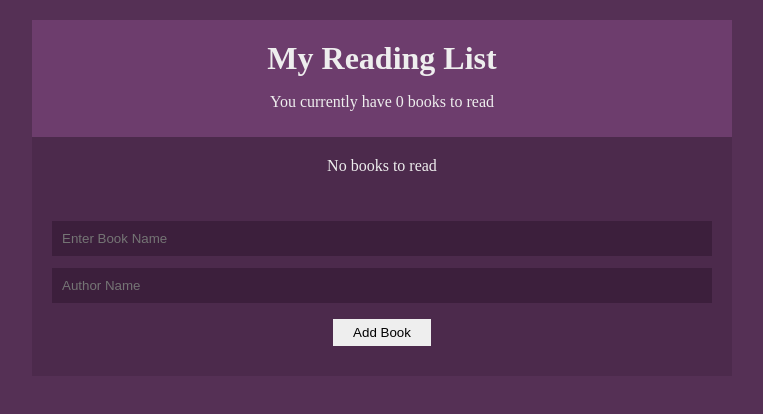
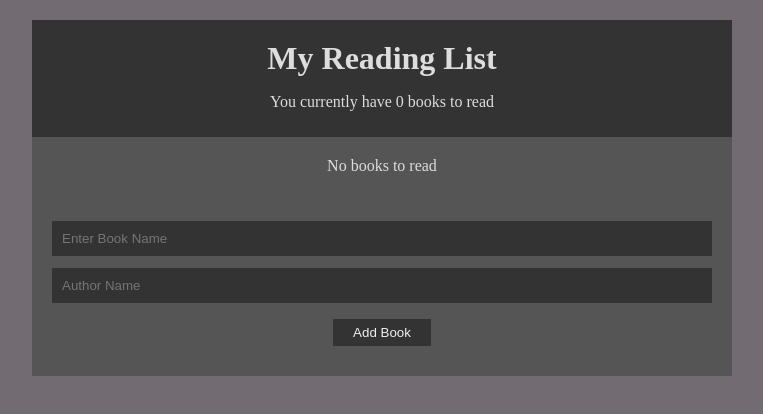
Before and after one commit to pranav589/reading-list-app-using-react, a React app: page / in a window 1280 px wide. Shown: the whole page, without its empty margins (258-1021 px from the left). Built offline with nearby package versions, Linux system fonts and the light colour scheme.

Commit message:
1 file modified

```diff
--- a/style.css
+++ b/style.css
@@ -2,21 +2,21 @@ body{
   margin:0;
   padding:0;
   box-sizing: border-box;
-  background:#553055
+  background:#726c72
 }
 
 .App{
-  background:#4c2a4c;
+  background:#555;
   margin:20px auto;
   width:90%;
   max-width: 700px;
-  color:#eee;
+  color:#ddd;
 }
 
 .navbar{
   padding:10px 20px;
   text-align: center;
-  background: #6d3d6d
+  background: #333
 }
 
 .navbar h1{
@@ -34,7 +34,7 @@ body{
 }
 
 .book-list li{
-  background: #6d3d6d;
+  background: #333;
   border-radius: 4px;
   padding:10px;
   cursor: pointer;
@@ -72,15 +72,17 @@ input[type="text"]{
   padding:10px;
   box-sizing: border-box;
   margin:6px 0;
-  background: #3c1f3c;
-  color: #fff;
-  border:0
+  background: #333;
+  color: #eee;
+  border:0;
+  outline: none
 }
 
 input[type="submit"]{
   margin:10px auto;
-  background: #eee;
+  background: #333;
   border:0;
   padding:6px 20px;
-  display: block
+  display: block;
+  color:#eee
 }
```
